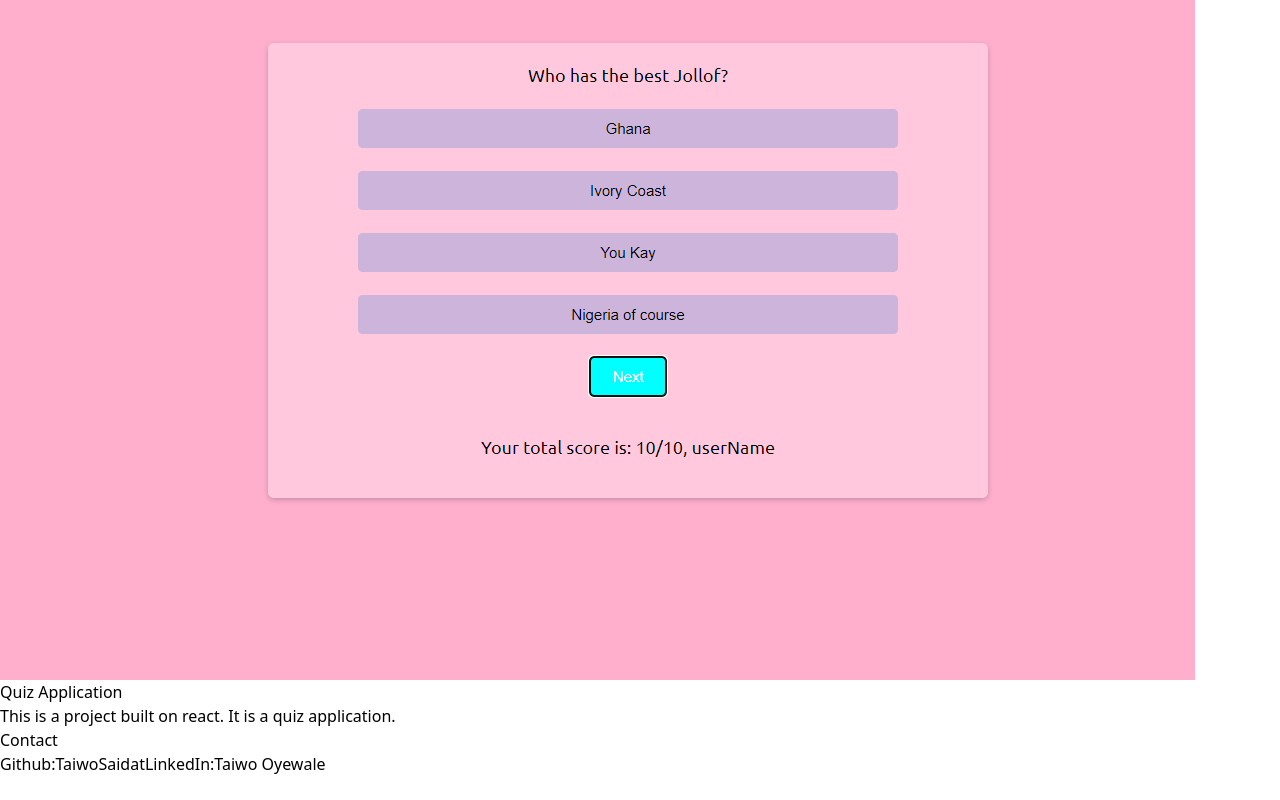
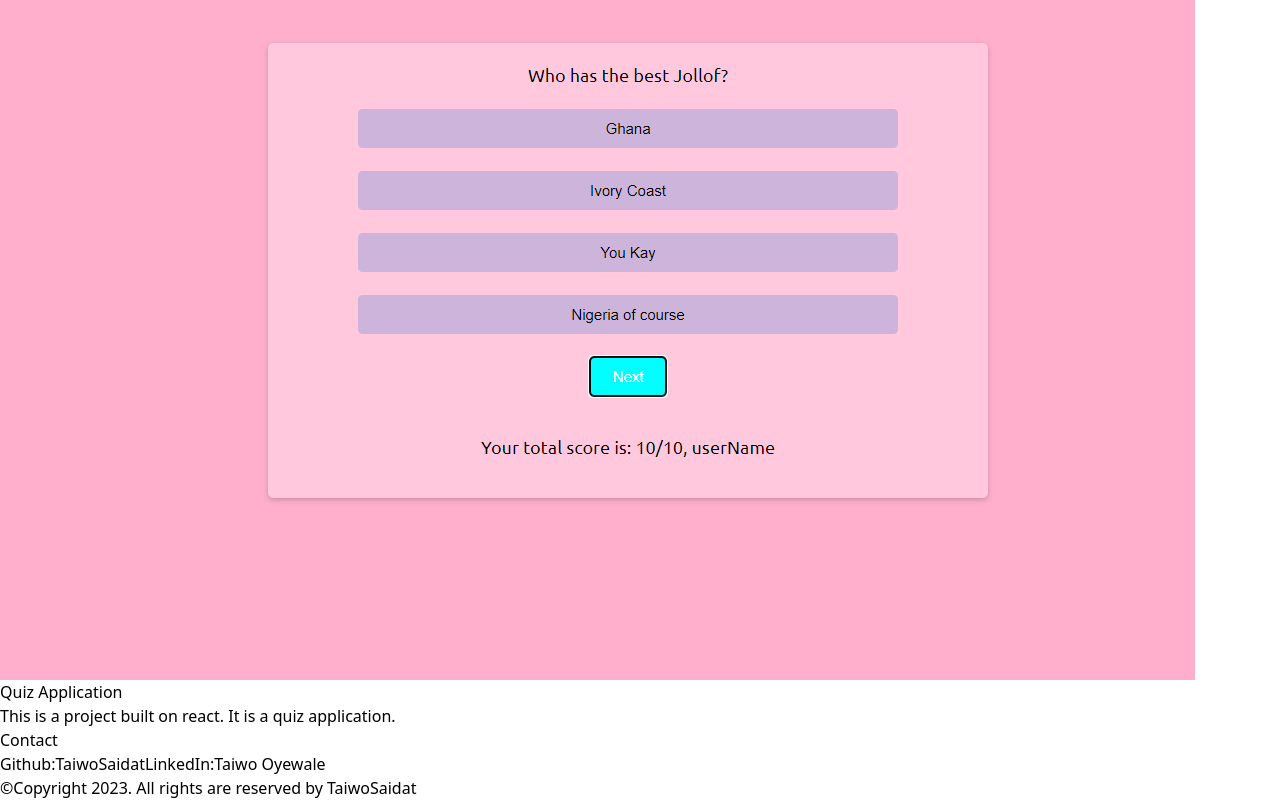
Before and after one commit to TaiwoSaidat/my-portfolio-app, a React (Vite) app: page / in a window 1280 px wide. Shown: the part 1912-2712 px from the top of the page. Before the commit the page ends 2688 px from the top, so only its background shows below. Built offline with nearby package versions, Linux system fonts and the light colour scheme.

Commit message:
feat: add footer

```diff
--- a/src/App.jsx
+++ b/src/App.jsx
@@ -16,7 +16,7 @@ export default function App() {
 			<Skills />
 			<Projects />
 			<Contact />
-			{/* <Footer /> */}
+			<Footer />
 		</>
 	);
 }
--- a/src/components/layout/Footer.jsx
+++ b/src/components/layout/Footer.jsx
@@ -1,10 +1,12 @@
-// Footer.js
-export default function Footer() {
+
+function Footer() {
 	return (
 		<section className="p-10 bg-emerald-200 flex justify-center">
 			<p className="font-bold">
-				©Copyright 2023. All rights are reserved by Geeks for Geeks
+				©Copyright 2023. All rights are reserved by TaiwoSaidat
 			</p>
 		</section>
 	);
 }
+
+export default Footer;
```
